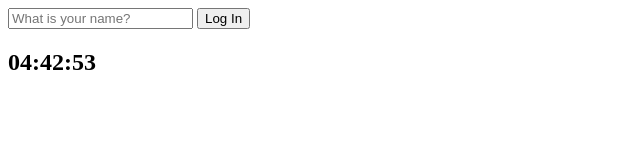
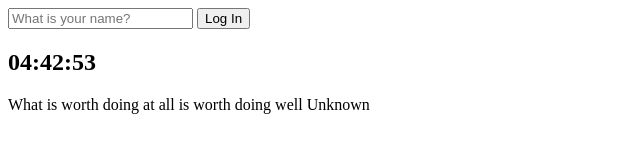
Before and after one commit to 1588mobalmobal/Js-Chrome-App, a plain HTML site: page index.html in a window 1280 px wide. Shown: the whole page, without its empty margins (0-640 px from the left). Drawn offline with Linux system fonts and the light colour scheme.

Commit message:
Create quotes

```diff
--- a/index.html
+++ b/index.html
@@ -25,6 +25,7 @@
     <h1 class="greeting hidden"></h1>
     <div class="quote">
       <span></span>
+      <span></span>
     </div>
     <script src="js/clock.js"></script>
     <script src="js/greetings.js"></script>
--- a/js/quotes.js
+++ b/js/quotes.js
@@ -1,14 +1,33 @@
 const quotes = [
-  { quote: "He that travels far knows much" },
-  { quote: "Genius is nothing but a great aptitude for patience" },
-  { quote: "A man of words and not of deeds is like a garden full of weeds" },
-  { quote: "When poverty comes in at the door, loves flies out the window" },
-  { quote: "The worst friend and enemy is but Death" },
-  { quote: "A flying crow always catches something" },
-  { quote: "Love truth, but pardon error" },
-  { quote: "What is worth doing at all is worth doing well" },
+  { quote: "He that travels far knows much", author: "Unknown" },
+  {
+    quote: "Genius is nothing but a great aptitude for patience",
+    author: "Unknown",
+  },
+  {
+    quote: "A man of words and not of deeds is like a garden full of weeds",
+    author: "Unknown",
+  },
+  {
+    quote: "When poverty comes in at the door, loves flies out the window",
+    author: "Unknown",
+  },
+  { quote: "The worst friend and enemy is but Death", author: "Unknown" },
+  { quote: "A flying crow always catches something", author: "Unknown" },
+  { quote: "Love truth, but pardon error", author: "Unknown" },
+  {
+    quote: "What is worth doing at all is worth doing well",
+    author: "Unknown",
+  },
 ];
 
-const quote = document.querySelector(".quote span:firstchild");
+const quote = document.querySelector(".quote span:first-child");
+const author = document.querySelector(".quote span:last-child");
 
-quote.textContent = quotes[1]["quote"];
+const randomNumber = Math.floor(Math.random() * quotes.length);
+
+const todaysQuote = quotes[randomNumber]["quote"];
+const todaysAuthor = quotes[randomNumber]["author"];
+
+quote.textContent = todaysQuote;
+author.textContent = todaysAuthor;
```
